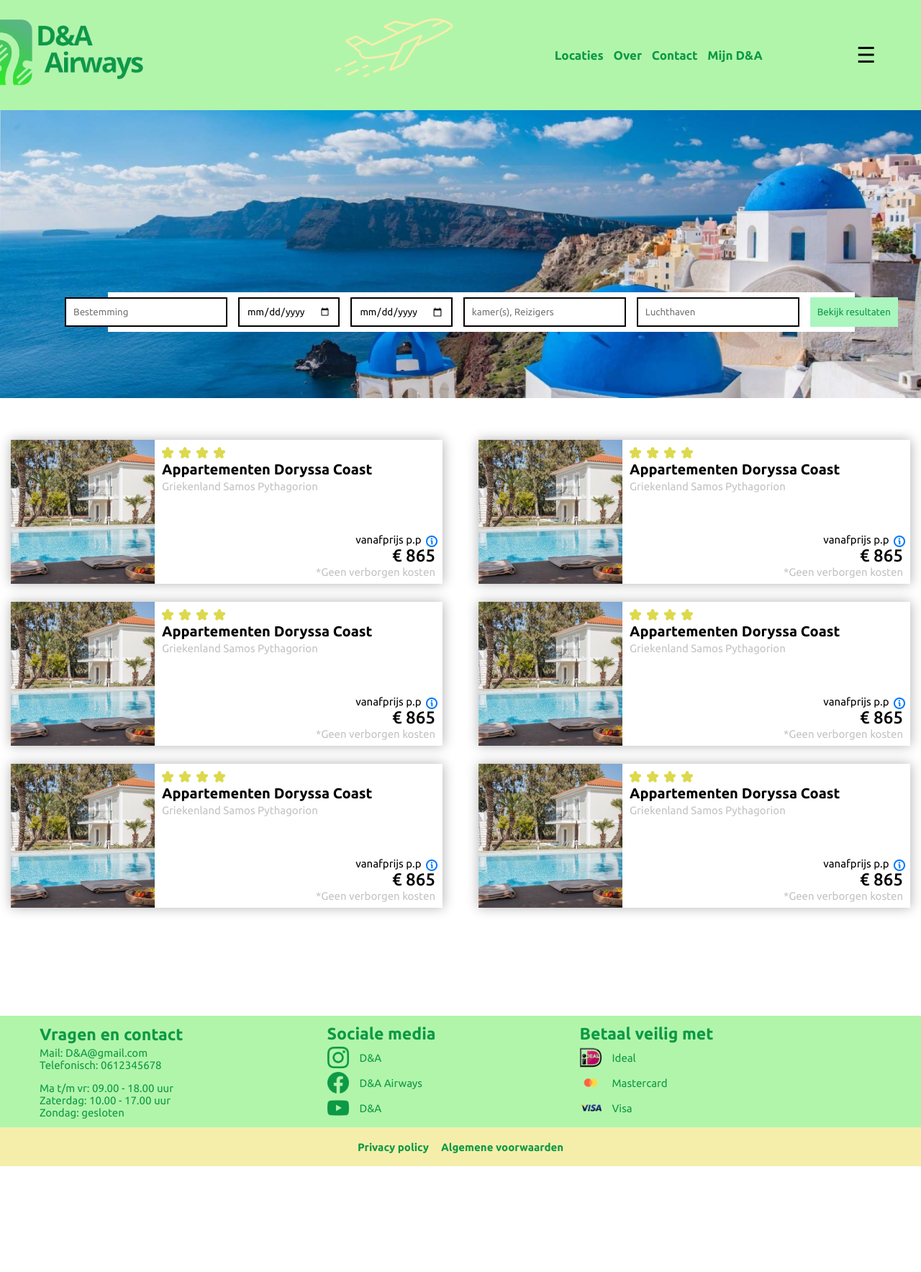
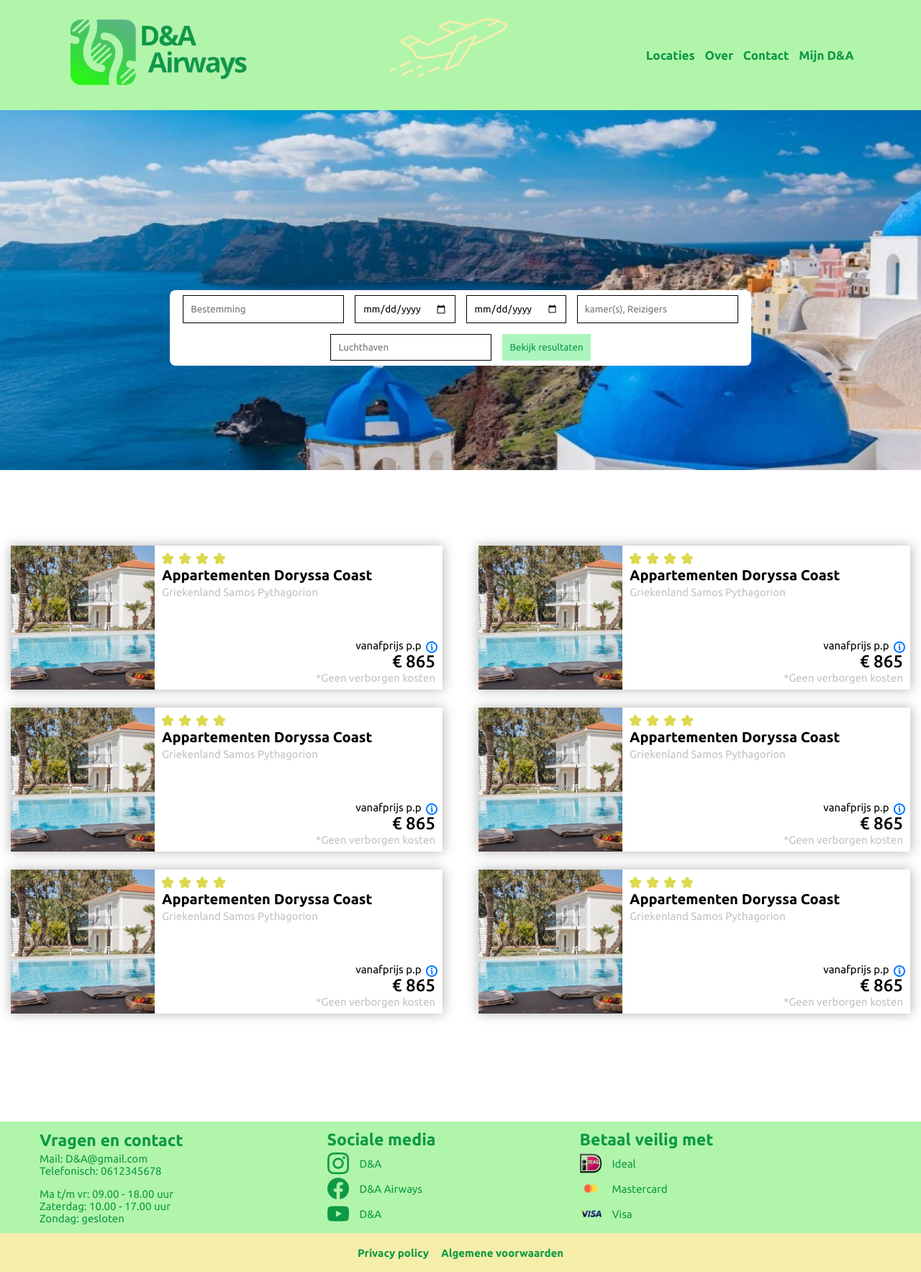
Before and after one commit to Dantevandeweerd/P4Crud, a PHP site: page / in a window 1280 px wide; the page is wider, and only the part inside the window is pictured. Shown: that part at 72% size. Before the commit the page ends 1620 px from the top of that part, so only its background shows below. Run offline with PHP 8.4, Linux system fonts and the light colour scheme.

Commit message:
boeking form responsive gemaakt

```diff
--- a/assets/style/style.css
+++ b/assets/style/style.css
@@ -10,15 +10,19 @@
 h1 {
   font-size: 23px;
 }
-h2{
+
+h2 {
   font-size: 20px;
 }
+
 h3 {
   font-size: 15px;
 }
+
 p {
   font-size: 15px;
 }
+
 /* nav geeft de stijl aan hoe de header eruit ziet */
 nav {
   background-color: #b1f5ab;
@@ -29,10 +33,10 @@ nav {
   justify-content: space-around;
 }
 
-#header-logo {
+/* #header-logo {
   position: relative;
   right: 119px;
-}
+} */
 
 /* Geef de stijl van de knoppen */
 .header-buttons button {
@@ -43,7 +47,8 @@ nav {
   padding: 0 5px 0 5px;
   color: #0d9945;
 }
-.sidenav{
+
+.sidenav {
   display: none;
 }
 
@@ -54,83 +59,110 @@ nav {
   font-size: 20px;
 }
 
+.nav-button {
+  font-size: 30px;
+  cursor: pointer;
+  display: none;
+}
+
 
 
 /* Stijl van de landingpage */
 
-#landingpagefoto{
-  width: 100%;
-  height: 400px;
+#landingpagefoto {
+  width: 1900px;
+  height: 500px;
   z-index: 1;
 }
-.boeking{
+
+.boeking {
+  display: flex;
+  align-items: center;
+  flex-direction: column;
+}
+
+.boeking-form {
   position: relative;
-  bottom: 150px;
-  left: 150px;
+  bottom: 250px;
   z-index: 2;
   background-color: white;
-  width: 80%;
+  width: 62%;
   display: flex;
+  flex-wrap: wrap;
   justify-content: center;
   padding: 7px;
   gap: 15px;
+  border-radius: 8px;
 }
-.boeking input{
+
+.boeking-form input {
   padding: 10px;
-  border: solid 2px black;
+  border: solid 0.5px black;
 }
-#boeking-resultaat{
+
+#boeking-resultaat {
   background-color: #ABF5BF;
   color: #0D9945;
   border: none;
 }
 
-.boeking-blok{
+.boeking-blok {
   width: 600px;
   height: 200px;
   box-shadow: .2px 0 1em .02em rgb(0 0 0 / 30%);
   display: flex;
   flex-direction: row;
 }
-.boeking-blok:hover{
+
+.boeking-blok:hover {
   box-shadow: .2px 0 1em .3em rgb(0 0 0 / 30%);
   transition: 0.5s;
 }
+
 .vakantie-locaties {
   padding-bottom: 150px;
   display: flex;
   flex-direction: row;
   justify-content: center;
   gap: 50px;
+  position: relative;
+  z-index: 3;
 }
-.vakantie-naam{
+
+.vakantie-naam {
   width: 400px;
   padding: 10px;
 }
+
 .vakantie-bestemming,
 .verborgen-kosten {
   color: rgba(0, 0, 0, 0.24);
 }
-.vakantie-bestemming{
+
+.vakantie-bestemming {
   padding-top: 3px;
 }
-#info{
+
+#info {
   position: relative;
   top: 5px;
   left: 3px;
 }
-.prijs{
+
+.prijs {
   font-size: 24px;
   font-weight: 500;
 }
-.kosten{
+
+.kosten {
   display: flex;
   flex-direction: column;
   align-items: flex-end;
   position: relative;
   top: 55px;
 }
-.hotel{
+
+.hotel {
   gap: 25px;
   display: flex;
   flex-direction: column;
@@ -165,28 +197,34 @@ nav {
   color: #0d9945;
   font-weight: 600;
 }
+
 .footer-algemeen p {
   color: #0d9945;
 }
+
 #footer-openingstijden {
   display: flex;
   margin-top: 15px;
   flex-direction: column;
 }
+
 #vragen-en-contact {
   display: flex;
   margin-bottom: 4px;
 }
 
-.socialmedia, .betaal {
+.socialmedia,
+.betaal {
   display: flex;
   flex-direction: column;
   gap: 5px;
 }
+
 .socialmedia img,
 .betaal img {
   width: 30px;
 }
+
 .socialmedia-info,
 .betaal-info {
   display: flex;
@@ -195,14 +233,18 @@ nav {
   gap: 15px;
 }
 
+
+
 @media only screen and (max-width: 600px) {
-  #vliegtuig{
+  #vliegtuig {
     display: none
   }
-  #header-logo{
+
+  #header-logo {
     width: 193px;
     right: 28px;
   }
+
   .sidenav {
     height: 207px;
     width: 0;
@@ -237,12 +279,15 @@ nav {
     font-size: 36px;
     margin-left: 50px;
   }
+
   .header-buttons {
     display: none;
   }
-  .sidenav{
+
+  .sidenav {
     display: block;
   }
+
   .sidenav button {
     border: none;
     background-color: transparent;
@@ -251,14 +296,18 @@ nav {
     padding: 0 5px 0 5px;
     color: #0d9945;
   }
+
   .sidenav button:hover {
     color: #13c55a;
     transition: 0.4s;
     font-size: 20px;
   }
-  .boeking{
-    height: 500px;
+
+  .nav-button {
+    display: block;
   }
 
-
+  .boeking-form {
+    min-width: 365px;
+  }
 }
--- a/header.php
+++ b/header.php
@@ -25,7 +25,7 @@
         <a href=""><button>Contact test</button></a>
         <a href=""><button>Mijn D&A</button></a>
       </div>
-      <span style="font-size:30px;cursor:pointer" onclick="openNav()">&#9776;</span>
+      <span class="nav-button" onclick="openNav()">&#9776;</span>
 
       <script src="assets/javascript/script.js"></script>
 
--- a/index.php
+++ b/index.php
@@ -13,15 +13,15 @@
     <main>
       <?php include 'header.php'?>
       <section>
-        <div>
+        <div class="boeking">
           <img
             src="assets/img/landingpagefoto.png"
             alt="landingpagefoto"
             id="landingpagefoto" />
-          <form action="" class="boeking">
+          <form action="" class="boeking-form">
             <input type="text" placeholder="Bestemming" />
-            <input type="date" name="" id="" />
-            <input type="date" name="" id="" />
+            <input type="date" name="" id="vertekdatum" />
+            <input type="date" name="" id="einddatum" />
             <input type="text" placeholder="kamer(s), Reizigers" />
             <input type="text" placeholder="Luchthaven" />
             <input
```
